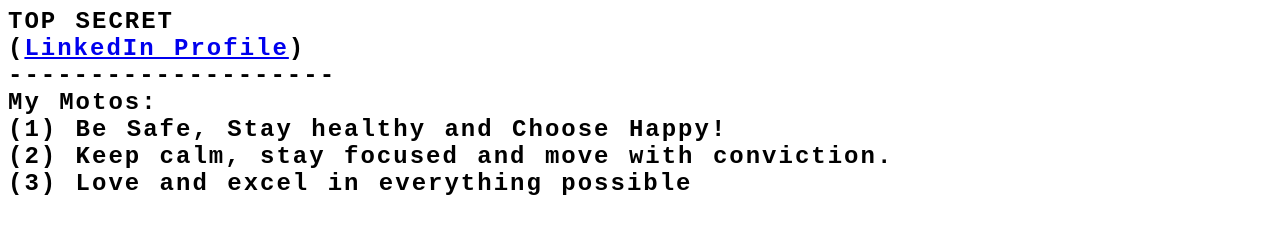
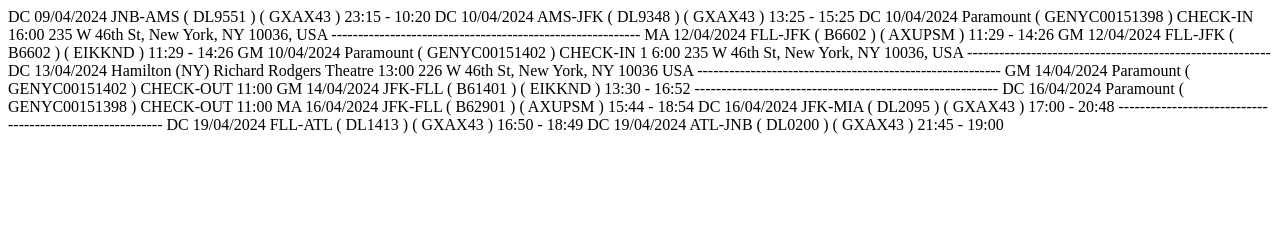
Before and after one commit to gmarcan/gmarcan.github.io, a plain HTML site: page m50.html in a window 1280 px wide. Drawn offline with Linux system fonts and the light colour scheme.

Commit message:
Update m50.html

```diff
--- a/m50.html
+++ b/m50.html
@@ -7,7 +7,7 @@
    <style>
        #gH1 {
 font-family: "Courier New", Courier, monospace;
-font-size: 24px;
+font-size: 12px;
 letter-spacing: 2px;
 word-spacing: 2px;
 color: #000000;
@@ -27,16 +27,29 @@ text-transform: none;
   </head>
 
   <BODY>
-
-
-    <div id="gH1">TOP SECRET</br>(<a href="https://www.linkedin.com/in/gmarcan/">LinkedIn Profile</a>) <div>
-    <div id="gH1">--------------------<div>
       <div>
-        My Motos:</br>
-       (1) Be Safe, Stay healthy and Choose Happy!</br>
-       (2) Keep calm, stay focused and move with conviction.</br>
-       (3) Love and excel in everything possible
+DC 09/04/2024 JNB-AMS ( DL9551 ) ( GXAX43 ) 23:15 - 10:20
+DC 10/04/2024 AMS-JFK ( DL9348 ) ( GXAX43 ) 13:25 - 15:25
+DC 10/04/2024 Paramount ( GENYC00151398 ) CHECK-IN  16:00
+   235 W 46th St, New York, NY 10036, USA
+----------------------------------------------------------
+MA 12/04/2024 FLL-JFK ( B6602 )  ( AXUPSM ) 11:29 - 14:26
+GM 12/04/2024 FLL-JFK ( B6602 )  ( EIKKND ) 11:29 - 14:26
+GM 10/04/2024 Paramount ( GENYC00151402 ) CHECK-IN 1 6:00
+   235 W 46th St, New York, NY 10036, USA
+---------------------------------------------------------
+DC 13/04/2024 Hamilton (NY) Richard Rodgers Theatre 13:00
+   226 W 46th St, New York, NY 10036 USA
+---------------------------------------------------------
+GM 14/04/2024 Paramount ( GENYC00151402 ) CHECK-OUT 11:00
+GM 14/04/2024 JFK-FLL ( B61401 ) ( EIKKND ) 13:30 - 16:52
+---------------------------------------------------------
+DC 16/04/2024 Paramount ( GENYC00151398 ) CHECK-OUT 11:00
+MA 16/04/2024 JFK-FLL ( B62901 ) ( AXUPSM ) 15:44 - 18:54
+DC 16/04/2024 JFK-MIA ( DL2095 ) ( GXAX43 ) 17:00 - 20:48
+---------------------------------------------------------
+DC 19/04/2024 FLL-ATL ( DL1413 ) ( GXAX43 ) 16:50 - 18:49
+DC 19/04/2024 ATL-JNB ( DL0200 ) ( GXAX43 ) 21:45 - 19:00
       </div>
-    </br>
    </BODY>
 </HTML>
```
